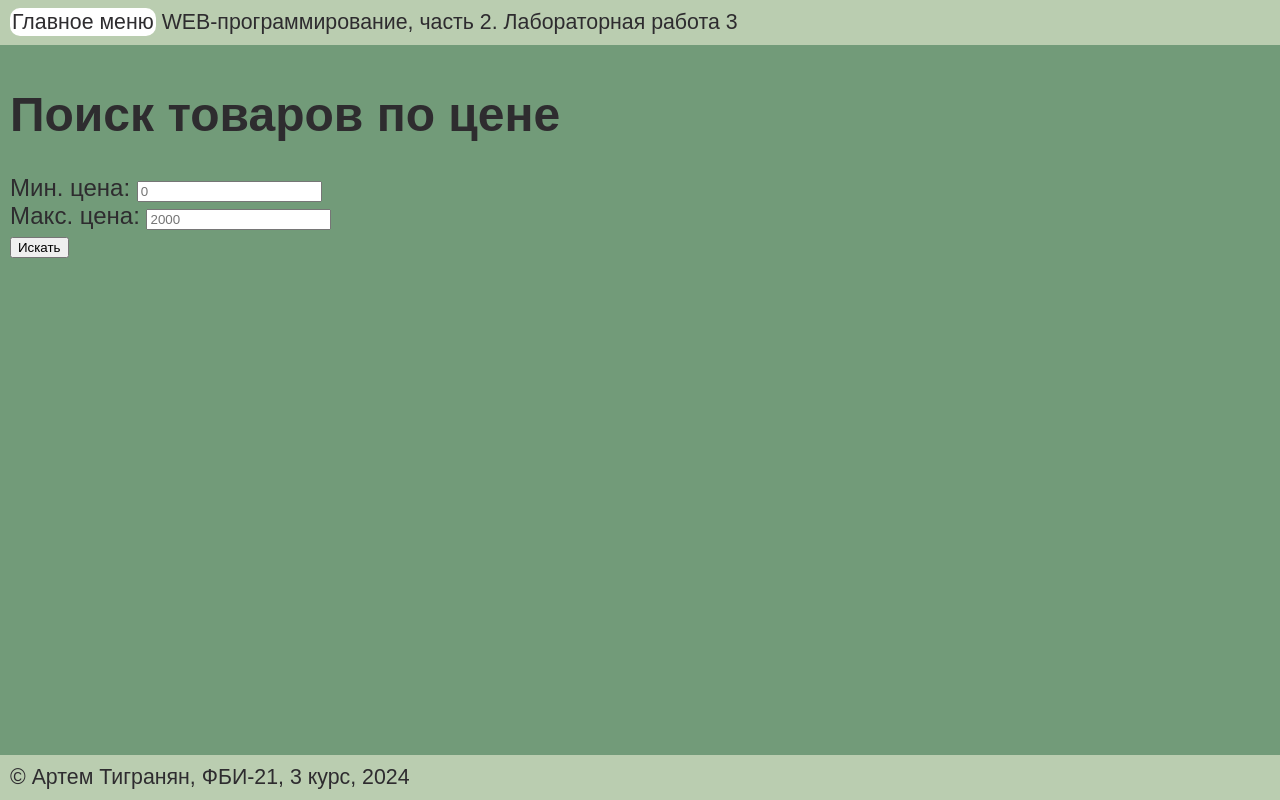
After one commit to ArtemTigranian/back-end-labs, a Flask app: page /lab3/filter in a window 1280 px wide. The commit adds this page. Run offline with Flask 3, Linux system fonts and the light colour scheme.

Commit message:
Дополнительное задание

```diff
--- a/app.py
+++ b/app.py
@@ -35,7 +35,7 @@ def start():
 
 @app.errorhandler(404)
 def not_found(err):
-    css_path = url_for("static", filename="lab1.css")
+    css_path = url_for("static", filename="lab1/lab1.css")
     img_path = url_for("static", filename="trollface.jpg")
     return """
 <!doctype html>
--- a/lab3.py
+++ b/lab3.py
@@ -48,6 +48,8 @@ def form1():
         errors['age'] = 'Заполните поле!'
 
     sex = request.args.get('sex')
+    if sex == '':
+        errors['sex'] = 'Заполните поле!'
     return render_template('lab3/form1.html', user=user, age=age, sex=sex, errors=errors)
 
 
@@ -161,3 +163,42 @@ def ticket_success():
     return render_template('lab3/ticket_success.html', full_name=full_name, seat_type=seat_type, bed=bed, luggage=luggage,
                            departure=departure, destination=destination, travel_date=travel_date,
                            insurance=insurance, price=price, age=age, ticket_type=ticket_type)
+
+
+products = [
+    {"name": "Lexus", "price": 800, "type": "RX270", "color": "Черный"},
+    {"name": "Lexus", "price": 700, "type": "RX300", "color": "Серебристый"},
+    {"name": "Lexus", "price": 600, "type": "RX330", "color": "Белый"},
+    {"name": "Lexus", "price": 500, "type": "RX350", "color": "Красный"},
+    {"name": "Lexus", "price": 1500, "type": "RX400h", "color": "Черный"},
+    {"name": "Lexus", "price": 1200, "type": "RX450h", "color": "Серебристый"},
+    {"name": "Lexus", "price": 1300, "type": "GX460", "color": "Серебристый"},
+    {"name": "Lexus", "price": 250, "type": "GX470", "color": "Черный"},
+    {"name": "Lexus", "price": 400, "type": "GX500", "color": "Красный"},
+    {"name": "Infiniti", "price": 200, "type": "FX30d", "color": "Белый"},
+    {"name": "Infiniti", "price": 500, "type": "FX35", "color": "Белый"},
+    {"name": "Infiniti", "price": 550, "type": "FX37", "color": "Черный"},
+    {"name": "Infiniti", "price": 300, "type": "FX45", "color": "Черный"},
+    {"name": "Infiniti", "price": 2000, "type": "FX50", "color": "Черный"},
+    {"name": "BMW", "price": 1800, "type": "M2", "color": "Черный"},
+    {"name": "BMW", "price": 200, "type": "M3", "color": "Белый"},
+    {"name": "BMW", "price": 150, "type": "M4", "color": "Черный"},
+    {"name": "BMW", "price": 1000, "type": "M5", "color": "Синий"},
+    {"name": "BMW", "price": 1100, "type": "M6", "color": "Черный"},
+    {"name": "BMW", "price": 900, "type": "M8", "color": "Серебристый"}
+]
+
+@lab3.route('/lab3/filter')
+def index():
+    return render_template('lab3/filter.html')
+
+@lab3.route('/lab3/search', methods=['POST'])
+def search():
+    min_price = int(request.form.get('min_price'))
+    max_price = int(request.form.get('max_price'))
+    if not min_price or not max_price:
+        return 'Заполните поля'
+
+    filtered_products = [product for product in products if min_price <= product['price'] <= max_price]
+
+    return render_template('lab3/search.html', products=filtered_products)
--- /dev/null
+++ b/templates/lab3/filter.html
@@ -0,0 +1,18 @@
+{% extends "base.html" %}
+
+{# номер лабораторной работы: #}
+{% block lab %} Лабораторная работа 3 {% endblock %}
+
+{# основной контент: #}
+{% block main %}
+    <h1>Поиск товаров по цене</h1>
+    <form action="/lab3/search" method="post">
+        <label for="min_price">Мин. цена:</label>
+        <input type="number" name="min_price" placeholder="0"><br>
+
+        <label for="max_price">Макс. цена:</label>
+        <input type="number" name="max_price" placeholder="2000"><br>
+
+        <button type="submit">Искать</button>
+    </form>
+{% endblock %}
--- a/templates/lab3/form1.html
+++ b/templates/lab3/form1.html
@@ -43,8 +43,8 @@
         <label>Ваш пол:</label>
         <div>
             <select name="sex">
-                <option value="male" {{sex=='male' and 'selected'}}>мужчина</option>
-                <option value="female" {{sex=='female' and 'selected'}}>женщина</option>
+                <option value="male" name="male">мужчина</option>
+                <option value="female" name="female">женщина</option>
             </select>
         </div>
 
--- a/templates/lab3/lab3.html
+++ b/templates/lab3/lab3.html
@@ -15,5 +15,8 @@
         <li><a href="/lab3/form1">Форма</a></li>
         <li><a href="/lab3/order">Заказ напитка</a></li>
         <li><a href="/lab3/settings">Настройки отображения</a></li>
+        <li><a href="/lab3/ticket_order">Покупка билета</a></li>
+        <li><a href="/lab3/filter">Фильтр</a></li>
+
     </ol>
 {% endblock %}
--- a/templates/lab3/ticket_success.html
+++ b/templates/lab3/ticket_success.html
@@ -26,7 +26,7 @@
         Пункт выезда: {{ departure }} <br>
         Пункт назначения: {{ destination }} <br>
         Дата поездки: {{ travel_date }} <br>
-        Полка: {{ seat_type }} <br>
+        Место: {{ seat_type }} <br>
         С бельём: {{ 'Да' if bed else 'Нет' }} <br>
         С багажом: {{ 'Да' if luggage else 'Нет' }} <br>
         Нужна ли страховка: {{ 'Да' if insurance else 'Нет' }} <br>
```
Also changed, not shown: templates/lab3/search.html (added, +18 -0 lines).
